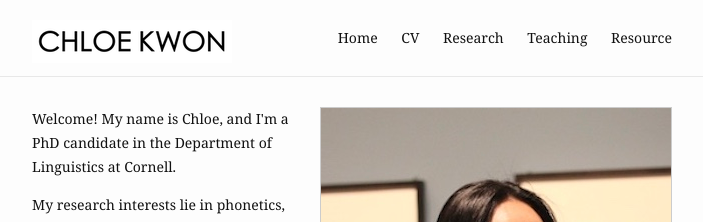
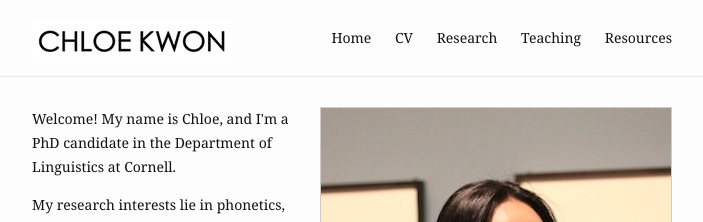
Before and after one commit to chloedkkwon/chloedkkwon.github.io, a Jekyll site: the page built from index.md, in a window 1280 px wide. Shown: the top 222 px of the page, without its empty margins (288-991 px from the left). Built offline with Jekyll 4.4.1, drawn with Linux system fonts in a browser that asks for light colours.

Commit message:
Update _config.yml

```diff
--- a/_config.yml
+++ b/_config.yml
@@ -17,7 +17,7 @@ header:
       #slug: 20240718_CV_chloe.pdf
     - name: Research
     - name: Teaching
-    - name: Resource
+    - name: Resources
 
 footer:
   show_powered_by: true
```
